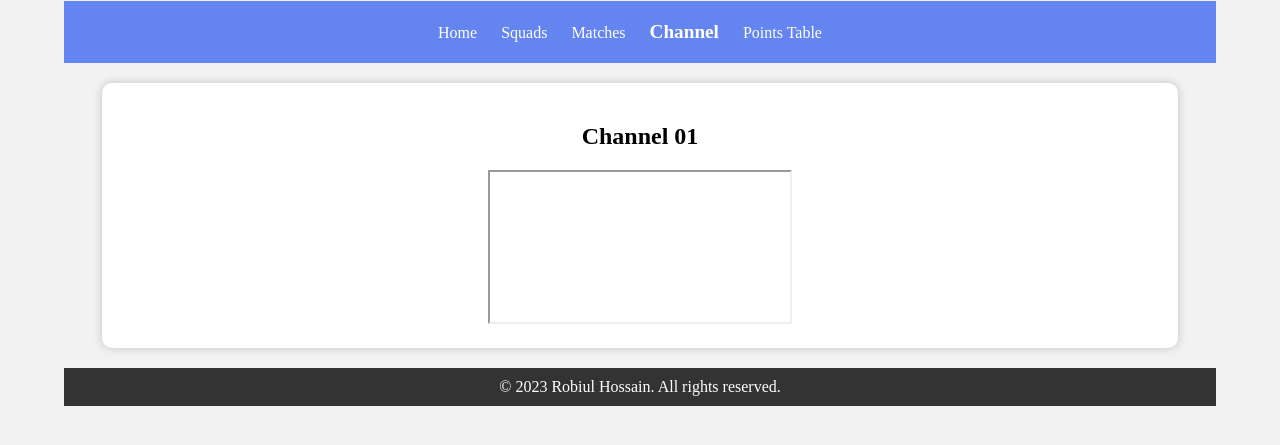
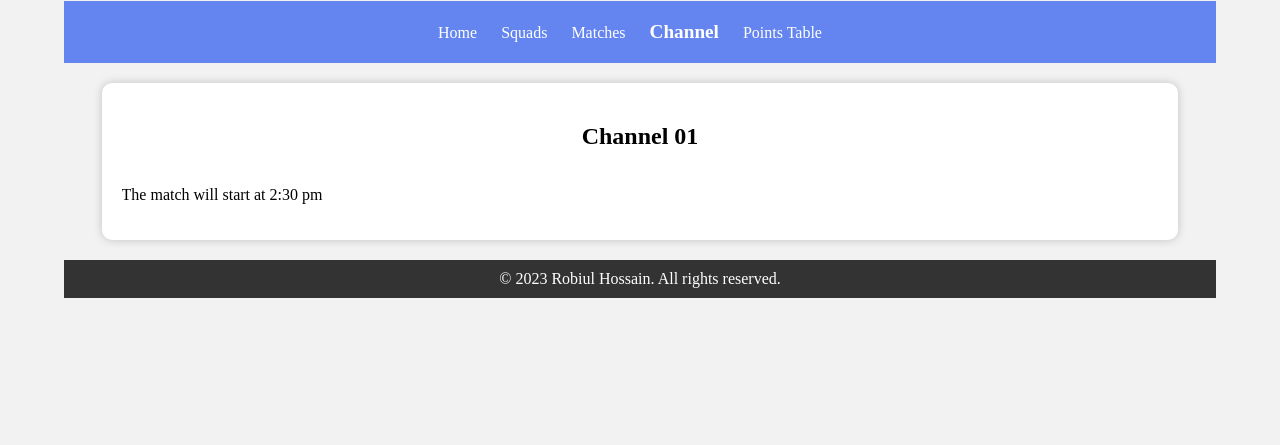
Before and after one commit to RobiulHossain180/robiul, a plain HTML site: page channel1.html in a window 1280 px wide. Shown: the part 79-524 px from the top of the page. Drawn offline with Linux system fonts and the light colour scheme.

Commit message:
Update channel1.html

```diff
--- a/channel1.html
+++ b/channel1.html
@@ -20,7 +20,8 @@
     <div class="live-section" id="live-section">
         <div class="channel">
             <h2>Channel 01</h2>
-        <div style="overflow: hidden; margin: 0px auto; max-width: 100%;"><iframe src="" scrolling="no" ></iframe>
+        <div style="overflow: hidden; margin: 0px auto; max-width: 100%;">
+            <P>The match will start at 2:30 pm </P>
         </div>
         </div>
      <button id="scrollToTopButton" class="top-button">UP</button>
```
